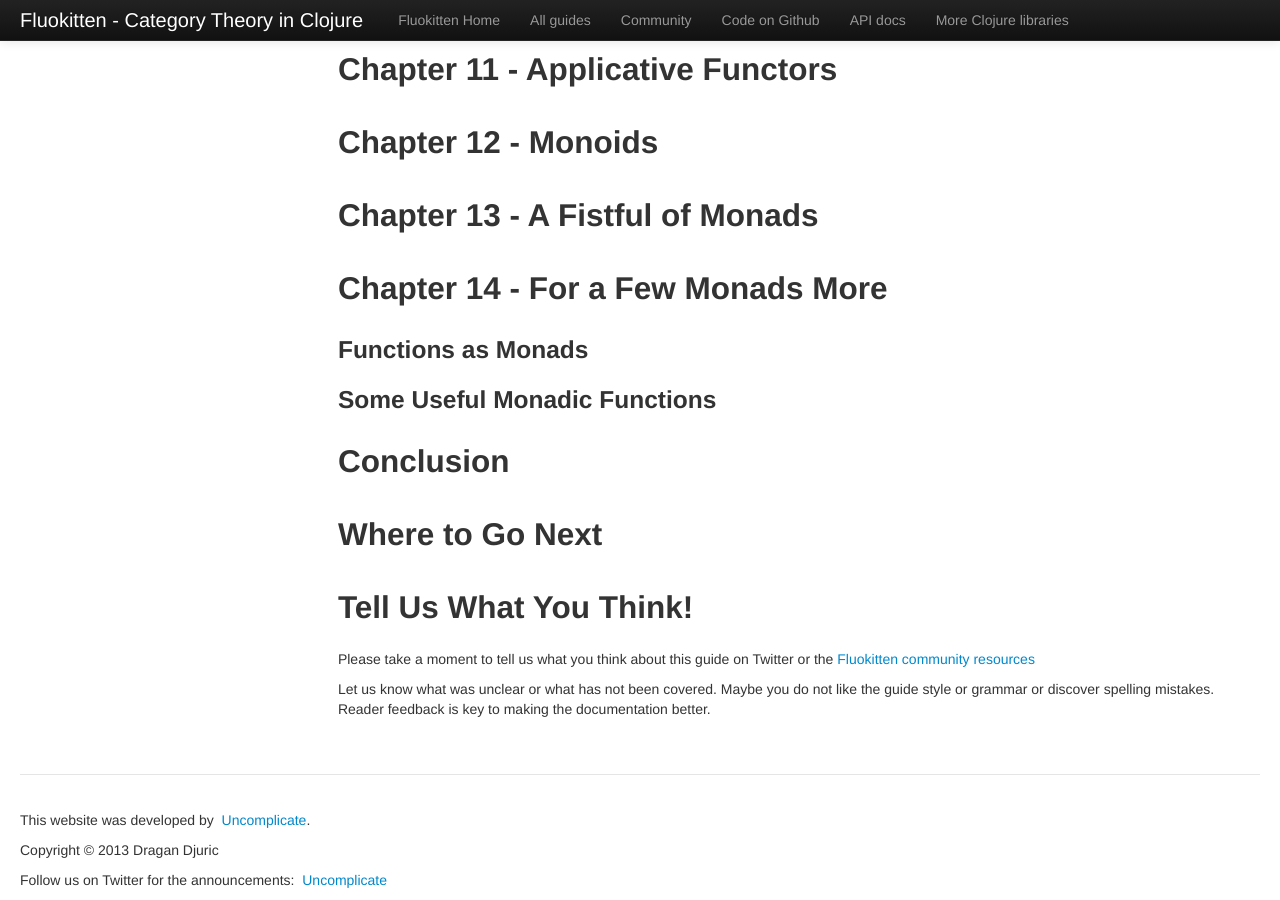
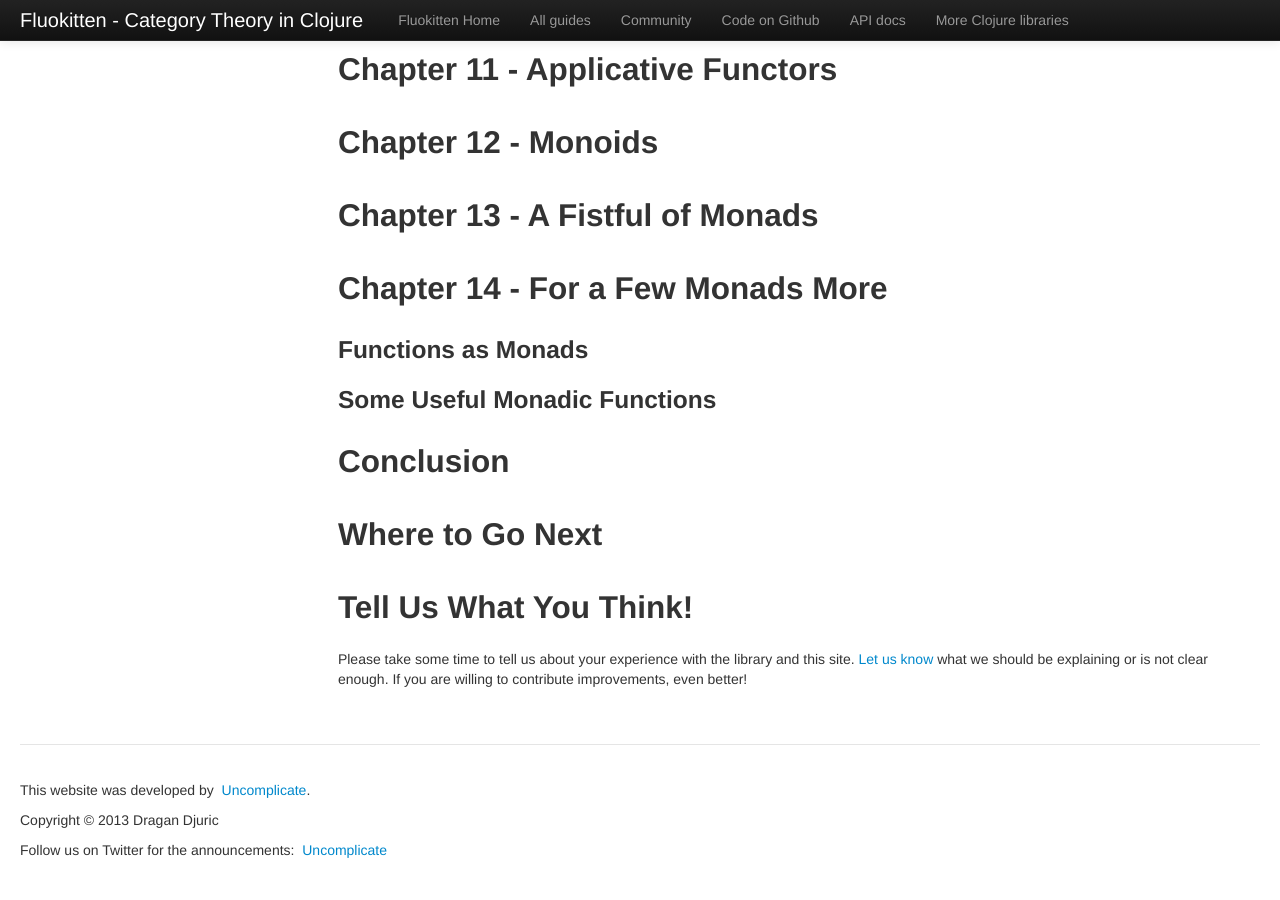
Before and after one commit to uncomplicate/fluokitten, a Jekyll site: the page built from articles/learnyouahaskell.md, in a window 1280 px wide and 900 px high, scrolled down 523 px. Built offline with Jekyll 4.4.1, drawn with Linux system fonts in a browser that asks for light colours; some web fonts are replaced; Markdown is read by kramdown in place of the engine named in the settings; after the commit the page ends 1393 px from its top, so only the background shows below that.

Commit message:
A few minor changes in the Tell us what you think section. Added the appeal message to the homepage.

```diff
--- a/articles/learnyouahaskell.md
+++ b/articles/learnyouahaskell.md
@@ -35,6 +35,4 @@ The complete source code of the examples used in this article is available [here
 
 ## Tell Us What You Think!
 
-Please take a moment to tell us what you think about this guide on Twitter or the [Fluokitten community resources](/articles/community)
-
-Let us know what was unclear or what has not been covered. Maybe you do not like the guide style or grammar or discover spelling mistakes. Reader feedback is key to making the documentation better.
+Please take some time to tell us about your experience with the library and this site. [Let us know](/articles/community.html) what we should be explaining or is not clear enough. If you are willing to contribute improvements, even better!
--- a/index.html
+++ b/index.html
@@ -35,6 +35,12 @@ layout: default
     <p> Licensed under the <a href="https://github.com/uncomplicate/fluokitten/blob/master/LICENSE.html">Eclipse Public License</a>, same as Clojure.</p>
   </div>
   <div class='span4'>
+  <div class="alert">
+    <button type="button" class="close" data-dismiss="alert">&times;</button>
+    <strong>Are you a native English speaker? Please <a href="/articles/community.html">help us improve this page</a>. Clone <a href="https://github.com/uncomplicate/fluokitten/tree/gh-pages">the source code of this website</a>, make your changes, and issue a pull request on GitHub or, if you prefer, simply send us the changes in plain text files.</strong>
+  </div>
+  </div>
+  <div class='span4'>
     <h2>Latest News</h2>
     <p>Follow the news on the <a href="https://groups.google.com/forum/#!forum/uncomplicate">Uncomplicate mailing list</a> or <a href="https://twitter.com/#!/uncomplicateorg">@Uncomplicateorg</a> Twitter account.</p>
   </div>
```
Also changed, not shown: articles/clojure_core_extensions.md (+1 -3 lines), articles/functors_applicatives_monads_in_pictures.md (+1 -3 lines), articles/guides.md (+1 -3 lines).
